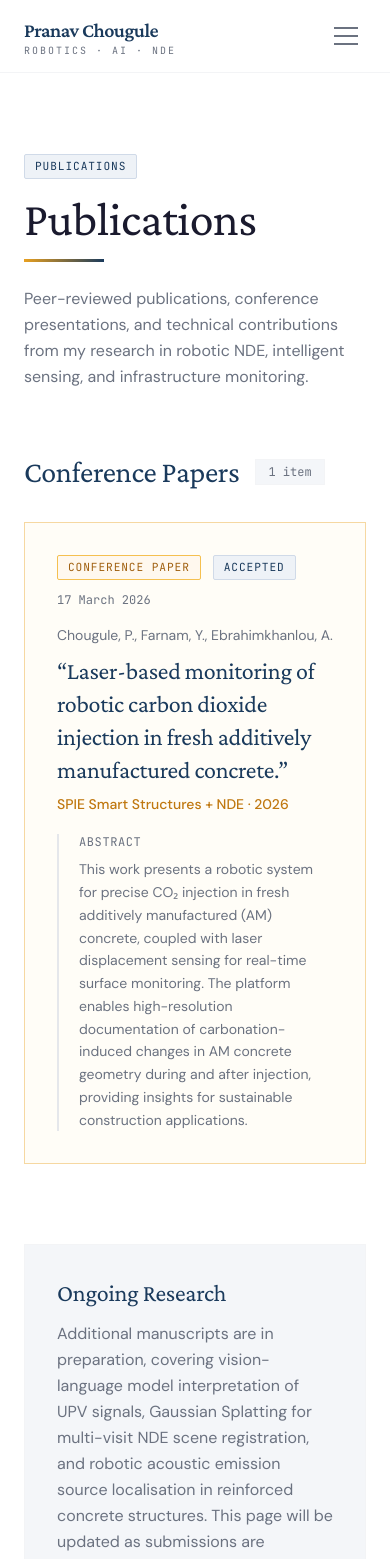
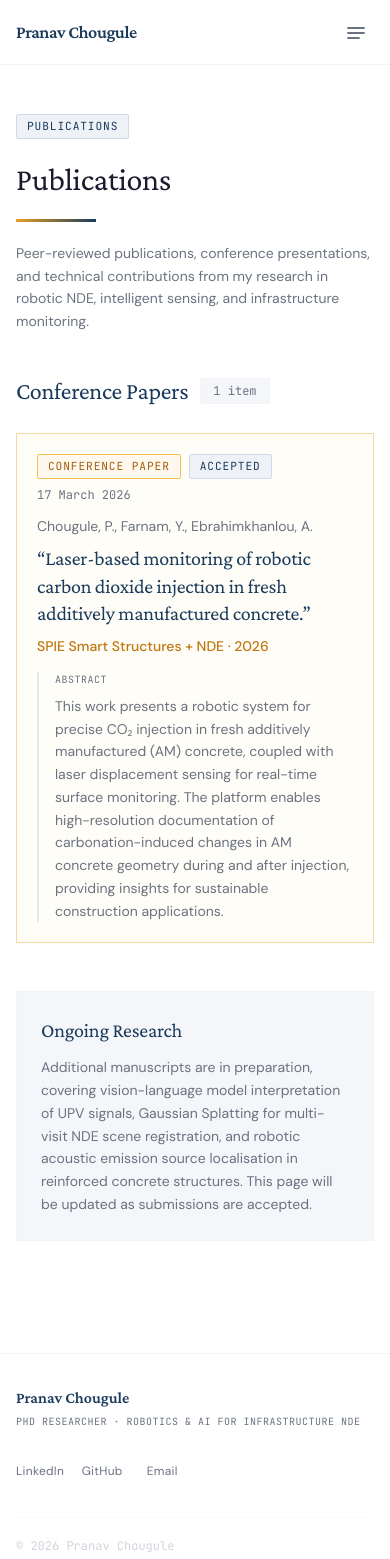
Before and after one commit to pranavc2255/pranavchougule-site, a Next.js app: page /publications in a window 390 px wide. Shown: the top 1559 px of the page. Built offline with nearby package versions, Linux system fonts and the light colour scheme.

Commit message:
Add responsive mobile/desktop layout

```diff
--- a/src/app/globals.css
+++ b/src/app/globals.css
@@ -11,13 +11,24 @@
   --mist:    #f4f6f9;
 }
 
-html { scroll-behavior: smooth; }
+/* ── Base ── */
+html {
+  scroll-behavior: smooth;
+  -webkit-text-size-adjust: 100%; /* prevent iOS font bump on orientation change */
+}
 
 body {
   font-family: 'DM Sans', system-ui, sans-serif;
   color: var(--ink);
   background: #ffffff;
   -webkit-font-smoothing: antialiased;
+  /* prevent horizontal scroll on mobile */
+  overflow-x: hidden;
+  width: 100%;
+}
+
+*, *::before, *::after {
+  box-sizing: border-box;
 }
 
 h1, h2, h3, h4 {
@@ -25,14 +36,20 @@ h1, h2, h3, h4 {
   letter-spacing: -0.01em;
 }
 
-/* Accent rule */
+/* ── Responsive fluid type scale ── */
+/* Mobile-first: base sizes, then scale up at md breakpoint */
+h1 { font-size: clamp(2rem, 6vw, 3.75rem); }
+h2 { font-size: clamp(1.5rem, 4vw, 2.25rem); }
+h3 { font-size: clamp(1.15rem, 3vw, 1.5rem); }
+
+/* ── Accent rule ── */
 .accent-rule {
   height: 3px;
   background: linear-gradient(90deg, var(--saffron) 0%, var(--navy) 100%);
   border: none;
 }
 
-/* Tag badge */
+/* ── Tag badge ── */
 .tag {
   font-family: 'JetBrains Mono', monospace;
   font-size: 0.7rem;
@@ -43,6 +60,7 @@ h1, h2, h3, h4 {
   background: #eef2f7;
   color: var(--navy);
   border: 1px solid #d0dae8;
+  white-space: nowrap;
 }
 
 .tag-saffron {
@@ -51,13 +69,13 @@ h1, h2, h3, h4 {
   border-color: #f5c050;
 }
 
-/* Prose improvements */
+/* ── Prose ── */
 .prose-academic p {
   line-height: 1.85;
-  font-size: 1.05rem;
+  font-size: clamp(0.95rem, 2vw, 1.05rem);
 }
 
-/* Nav underline hover */
+/* ── Nav underline ── */
 .nav-link {
   position: relative;
 }
@@ -76,7 +94,8 @@ h1, h2, h3, h4 {
   width: 100%;
 }
 
-/* Card hover */
+/* ── Card hover (desktop only — no sticky hover on touch) ── */
+@media (hover: hover) and (pointer: fine) {
   .research-card {
     transition: transform 0.2s ease, box-shadow 0.2s ease;
   }
@@ -84,8 +103,18 @@ h1, h2, h3, h4 {
     transform: translateY(-3px);
     box-shadow: 0 12px 40px rgba(26,58,92,0.12);
   }
+}
 
-/* Scroll fade-in utility */
+/* ── Mobile menu slide animation ── */
+@keyframes slideDown {
+  from { opacity: 0; transform: translateY(-8px); }
+  to   { opacity: 1; transform: translateY(0); }
+}
+.mobile-menu-open {
+  animation: slideDown 0.2s ease forwards;
+}
+
+/* ── Reveal on scroll ── */
 .reveal {
   opacity: 0;
   transform: translateY(16px);
@@ -95,3 +124,19 @@ h1, h2, h3, h4 {
   opacity: 1;
   transform: translateY(0);
 }
+
+/* ── Safe area insets (notch/home-bar on iOS) ── */
+@supports (padding: max(0px)) {
+  .safe-bottom { padding-bottom: max(1rem, env(safe-area-inset-bottom)); }
+  .safe-x      { padding-left: max(1.5rem, env(safe-area-inset-left));
+                 padding-right: max(1.5rem, env(safe-area-inset-right)); }
+}
+
+/* ── Touch target minimum ── */
+.touch-target {
+  min-height: 44px;
+  min-width: 44px;
+  display: flex;
+  align-items: center;
+  justify-content: center;
+}
--- a/src/app/layout.tsx
+++ b/src/app/layout.tsx
@@ -2,6 +2,12 @@ import type { Metadata } from 'next'
 import './globals.css'
 import Nav from '@/components/Nav'
 import Footer from '@/components/Footer'
+
+export const viewport = {
+  width: 'device-width',
+  initialScale: 1,
+  maximumScale: 5,
+}
 
 export const metadata: Metadata = {
   title: 'Pranav Chougule — Robotics & AI for Infrastructure NDE',
--- a/src/app/publications/page.tsx
+++ b/src/app/publications/page.tsx
@@ -2,7 +2,7 @@ import type { Metadata } from 'next'
 
 export const metadata: Metadata = {
   title: 'Publications — Pranav Chougule',
-  description: 'Publications and presentations by Pranav Chougule in robotics, NDE, and AI.'
+  description: 'Publications and presentations by Pranav Chougule.'
 }
 
 const publications = [
@@ -14,7 +14,6 @@ const publications = [
     title: 'Laser-based monitoring of robotic carbon dioxide injection in fresh additively manufactured concrete.',
     venue: 'SPIE Smart Structures + NDE',
     date: '17 March 2026',
-    doi: null,
     highlight: true,
     abstract: 'This work presents a robotic system for precise CO₂ injection in fresh additively manufactured (AM) concrete, coupled with laser displacement sensing for real-time surface monitoring. The platform enables high-resolution documentation of carbonation-induced changes in AM concrete geometry during and after injection, providing insights for sustainable construction applications.'
   },
@@ -22,56 +21,45 @@ const publications = [
 
 export default function PublicationsPage() {
   return (
-    <div className="max-w-6xl mx-auto px-6 py-20">
+    <div className="max-w-6xl mx-auto px-4 sm:px-6 py-12 md:py-20">
       {/* Header */}
-      <div className="mb-16">
+      <div className="mb-10 md:mb-16">
         <span className="tag mb-4 inline-block">Publications</span>
-        <h1 className="font-serif text-5xl text-ink mb-4">Publications</h1>
-        <hr className="accent-rule w-20 mb-6" />
-        <p className="font-sans text-base text-stone max-w-2xl leading-relaxed">
+        <h1 className="font-serif text-ink mb-4">Publications</h1>
+        <hr className="accent-rule w-20 mb-5 md:mb-6" />
+        <p className="font-sans text-sm md:text-base text-stone max-w-2xl leading-relaxed">
           Peer-reviewed publications, conference presentations, and technical contributions
           from my research in robotic NDE, intelligent sensing, and infrastructure monitoring.
         </p>
       </div>
 
-      {/* Conference Papers */}
-      <div className="mb-20">
-        <div className="flex items-center gap-4 mb-8">
-          <h2 className="font-serif text-3xl text-navy">Conference Papers</h2>
+      {/* List */}
+      <div className="mb-12 md:mb-20">
+        <div className="flex flex-wrap items-center gap-3 mb-6 md:mb-8">
+          <h2 className="font-serif text-navy">Conference Papers</h2>
           <span className="font-mono text-xs text-stone bg-mist border border-gray-100 px-3 py-1">
             {publications.length} item{publications.length !== 1 ? 's' : ''}
           </span>
         </div>
 
-        <div className="space-y-6">
+        <div className="space-y-5 md:space-y-6">
           {publications.map((pub, i) => (
-            <div key={i} className={`research-card border p-8 ${pub.highlight ? 'border-saffron/40 bg-[#fffdf7]' : 'border-gray-100 bg-white'}`}>
-              {/* Meta row */}
-              <div className="flex flex-wrap items-center gap-3 mb-4">
+            <div key={i} className={`research-card border p-5 md:p-8 ${pub.highlight ? 'border-saffron/40 bg-[#fffdf7]' : 'border-gray-100 bg-white'}`}>
+              <div className="flex flex-wrap items-center gap-2 md:gap-3 mb-3 md:mb-4">
                 <span className={`tag ${pub.highlight ? 'tag-saffron' : ''}`}>{pub.type}</span>
                 <span className="tag bg-green-50 text-green-800 border-green-200">{pub.status}</span>
                 <span className="font-mono text-xs text-stone">{pub.date}</span>
               </div>
-
-              {/* Authors */}
-              <p className="font-sans text-sm text-stone mb-2 leading-relaxed">
-                {pub.authors}
-              </p>
-
-              {/* Title */}
-              <h3 className="font-serif text-2xl text-navy mb-2 leading-snug">
+              <p className="font-sans text-sm text-stone mb-2 leading-relaxed">{pub.authors}</p>
+              <h3 className="font-serif text-xl md:text-2xl text-navy mb-2 leading-snug">
                 &ldquo;{pub.title}&rdquo;
               </h3>
-
-              {/* Venue */}
-              <p className="font-sans text-sm font-medium text-saffron-dark mb-5">
+              <p className="font-sans text-sm font-medium text-saffron-dark mb-4 md:mb-5">
                 {pub.venue} · {pub.year}
               </p>
-
-              {/* Abstract */}
               {pub.abstract && (
-                <div className="border-l-2 border-gray-200 pl-5">
-                  <p className="font-mono text-xs text-stone uppercase tracking-wider mb-2">Abstract</p>
+                <div className="border-l-2 border-gray-200 pl-4 md:pl-5">
+                  <p className="font-mono text-[10px] md:text-xs text-stone uppercase tracking-wider mb-2">Abstract</p>
                   <p className="font-sans text-sm text-stone leading-relaxed">{pub.abstract}</p>
                 </div>
               )}
@@ -80,10 +68,10 @@ export default function PublicationsPage() {
         </div>
       </div>
 
-      {/* Note on ongoing work */}
-      <div className="bg-mist border border-gray-100 p-8">
-        <h3 className="font-serif text-2xl text-navy mb-3">Ongoing Research</h3>
-        <p className="font-sans text-base text-stone leading-relaxed">
+      {/* Ongoing */}
+      <div className="bg-mist border border-gray-100 p-6 md:p-8">
+        <h3 className="font-serif text-xl md:text-2xl text-navy mb-3">Ongoing Research</h3>
+        <p className="font-sans text-sm md:text-base text-stone leading-relaxed">
           Additional manuscripts are in preparation, covering vision-language model interpretation
           of UPV signals, Gaussian Splatting for multi-visit NDE scene registration, and
           robotic acoustic emission source localisation in reinforced concrete structures.
--- a/src/components/Footer.tsx
+++ b/src/components/Footer.tsx
@@ -1,30 +1,41 @@
 export default function Footer() {
   return (
-    <footer className="border-t border-gray-100 bg-white mt-24">
-      <div className="max-w-6xl mx-auto px-6 py-10 flex flex-col md:flex-row items-center justify-between gap-4">
+    <footer className="border-t border-gray-100 bg-white mt-16 md:mt-24 safe-bottom">
+      <div className="max-w-6xl mx-auto px-4 sm:px-6 py-8 md:py-10">
+        {/* Top row */}
+        <div className="flex flex-col sm:flex-row sm:items-center sm:justify-between gap-5 mb-6">
           <div>
             <p className="font-serif text-base text-navy font-semibold">Pranav Chougule</p>
-          <p className="font-mono text-xs text-stone tracking-wider uppercase mt-1">
+            <p className="font-mono text-[10px] text-stone tracking-wider uppercase mt-1">
               PhD Researcher · Robotics & AI for Infrastructure NDE
             </p>
           </div>
-        <div className="flex items-center gap-6">
-          <a href="https://www.linkedin.com/in/pranavc2255/" target="_blank" rel="noopener noreferrer"
-             className="font-sans text-xs text-stone hover:text-navy transition-colors tracking-wide">
+          <div className="flex flex-wrap items-center gap-4 sm:gap-6">
+            <a href="https://www.linkedin.com/in/pranavc2255/"
+               target="_blank" rel="noopener noreferrer"
+               className="font-sans text-xs text-stone hover:text-navy transition-colors tracking-wide touch-target">
               LinkedIn
             </a>
-          <a href="https://github.com/pranavc2255/" target="_blank" rel="noopener noreferrer"
-             className="font-sans text-xs text-stone hover:text-navy transition-colors tracking-wide">
+            <a href="https://github.com/pranavc2255/"
+               target="_blank" rel="noopener noreferrer"
+               className="font-sans text-xs text-stone hover:text-navy transition-colors tracking-wide touch-target">
               GitHub
             </a>
             <a href="mailto:pranavc2204@gmail.com"
-             className="font-sans text-xs text-stone hover:text-navy transition-colors tracking-wide">
+               className="font-sans text-xs text-stone hover:text-navy transition-colors tracking-wide touch-target">
               Email
             </a>
           </div>
+        </div>
+        {/* Bottom row */}
+        <div className="border-t border-gray-50 pt-5 flex flex-col sm:flex-row sm:items-center sm:justify-between gap-2">
           <p className="font-mono text-xs text-gray-300">
             © {new Date().getFullYear()} Pranav Chougule
           </p>
+          <p className="font-mono text-xs text-gray-300">
+            Drexel University · Philadelphia, PA
+          </p>
+        </div>
       </div>
     </footer>
   )
--- a/src/components/Nav.tsx
+++ b/src/components/Nav.tsx
@@ -1,7 +1,7 @@
 'use client'
 import Link from 'next/link'
 import { usePathname } from 'next/navigation'
-import { useState } from 'react'
+import { useState, useEffect, useRef } from 'react'
 
 const links = [
   { href: '/',             label: 'Home' },
@@ -14,27 +14,53 @@ const links = [
 export default function Nav() {
   const pathname = usePathname()
   const [open, setOpen] = useState(false)
+  const menuRef = useRef<HTMLDivElement>(null)
+
+  // Close on route change
+  useEffect(() => { setOpen(false) }, [pathname])
+
+  // Close on outside click
+  useEffect(() => {
+    if (!open) return
+    const handler = (e: MouseEvent) => {
+      if (menuRef.current && !menuRef.current.contains(e.target as Node)) {
+        setOpen(false)
+      }
+    }
+    document.addEventListener('mousedown', handler)
+    return () => document.removeEventListener('mousedown', handler)
+  }, [open])
+
+  // Prevent body scroll when menu open
+  useEffect(() => {
+    document.body.style.overflow = open ? 'hidden' : ''
+    return () => { document.body.style.overflow = '' }
+  }, [open])
 
   return (
-    <header className="sticky top-0 z-50 bg-white/95 backdrop-blur-sm border-b border-gray-100">
-      <div className="max-w-6xl mx-auto px-6 py-4 flex items-center justify-between">
-        {/* Logo / name */}
-        <Link href="/" className="flex flex-col leading-none group">
-          <span className="font-serif text-xl font-semibold text-navy tracking-tight group-hover:text-navy-light transition-colors">
+    <header
+      ref={menuRef}
+      className="sticky top-0 z-50 bg-white/95 backdrop-blur-sm border-b border-gray-100"
+    >
+      <div className="max-w-6xl mx-auto px-4 sm:px-6 h-16 flex items-center justify-between">
+
+        {/* ── Logo ── */}
+        <Link href="/" className="flex flex-col leading-none group min-w-0">
+          <span className="font-serif text-lg sm:text-xl font-semibold text-navy tracking-tight group-hover:text-navy-light transition-colors truncate">
             Pranav Chougule
           </span>
-          <span className="font-mono text-[10px] text-stone tracking-widest uppercase mt-0.5">
+          <span className="font-mono text-[9px] sm:text-[10px] text-stone tracking-widest uppercase mt-0.5 hidden xs:block">
             Robotics · AI · NDE
           </span>
         </Link>
 
-        {/* Desktop nav */}
-        <nav className="hidden md:flex items-center gap-8">
+        {/* ── Desktop nav ── */}
+        <nav className="hidden md:flex items-center gap-6 lg:gap-8">
           {links.map(l => (
             <Link
               key={l.href}
               href={l.href}
-              className={`nav-link font-sans text-sm font-medium tracking-wide pb-0.5 transition-colors ${
+              className={`nav-link font-sans text-sm font-medium tracking-wide pb-0.5 transition-colors whitespace-nowrap ${
                 pathname === l.href ? 'text-navy active' : 'text-stone hover:text-navy'
               }`}
             >
@@ -43,35 +69,81 @@ export default function Nav() {
           ))}
         </nav>
 
-        {/* Mobile toggle */}
+        {/* ── Mobile hamburger button ── */}
         <button
-          className="md:hidden p-2 text-stone hover:text-navy"
+          className="touch-target md:hidden text-stone hover:text-navy transition-colors rounded-sm focus:outline-none focus:ring-2 focus:ring-navy/30 -mr-1"
           onClick={() => setOpen(!open)}
-          aria-label="Toggle menu"
+          aria-label={open ? 'Close menu' : 'Open menu'}
+          aria-expanded={open}
+          aria-controls="mobile-menu"
         >
-          <div className="space-y-1.5">
-            <span className={`block h-0.5 w-6 bg-current transition-all ${open ? 'rotate-45 translate-y-2' : ''}`}/>
-            <span className={`block h-0.5 w-6 bg-current transition-all ${open ? 'opacity-0' : ''}`}/>
-            <span className={`block h-0.5 w-6 bg-current transition-all ${open ? '-rotate-45 -translate-y-2' : ''}`}/>
-          </div>
+          <svg
+            width="22" height="22"
+            viewBox="0 0 22 22"
+            fill="none"
+            stroke="currentColor"
+            strokeWidth="1.8"
+            strokeLinecap="round"
+          >
+            {open ? (
+              <>
+                <line x1="4" y1="4" x2="18" y2="18"
+                  style={{ transition: 'all 0.2s' }}/>
+                <line x1="18" y1="4" x2="4" y2="18"
+                  style={{ transition: 'all 0.2s' }}/>
+              </>
+            ) : (
+              <>
+                <line x1="3" y1="7"  x2="19" y2="7"  />
+                <line x1="3" y1="12" x2="19" y2="12" />
+                <line x1="3" y1="17" x2="14" y2="17" />
+              </>
+            )}
+          </svg>
         </button>
       </div>
 
-      {/* Mobile menu */}
+      {/* ── Mobile menu panel ── */}
       {open && (
-        <div className="md:hidden border-t border-gray-100 bg-white">
-          {links.map(l => (
+        <div
+          id="mobile-menu"
+          className="mobile-menu-open md:hidden border-t border-gray-100 bg-white shadow-lg"
+        >
+          <nav className="max-w-6xl mx-auto px-4 py-3 flex flex-col">
+            {links.map((l, i) => (
               <Link
                 key={l.href}
                 href={l.href}
-              onClick={() => setOpen(false)}
-              className={`block px-6 py-3 text-sm font-medium border-b border-gray-50 ${
-                pathname === l.href ? 'text-navy bg-mist' : 'text-stone hover:text-navy hover:bg-mist'
-              }`}
+                className={`
+                  flex items-center justify-between
+                  px-3 py-3.5
+                  font-sans text-[15px] font-medium
+                  border-b border-gray-50 last:border-0
+                  transition-colors rounded-sm
+                  ${pathname === l.href
+                    ? 'text-navy bg-mist'
+                    : 'text-stone hover:text-navy hover:bg-gray-50'
+                  }
+                `}
+                style={{ animationDelay: `${i * 0.04}s` }}
               >
-              {l.label}
+                <span>{l.label}</span>
+                {pathname === l.href && (
+                  <span className="w-1.5 h-1.5 rounded-full bg-saffron shrink-0" />
+                )}
               </Link>
             ))}
+
+            {/* Contact CTA in mobile menu */}
+            <div className="pt-4 pb-2 px-3">
+              <a
+                href="mailto:pranavc2204@gmail.com"
+                className="block text-center font-sans text-sm font-medium text-white bg-navy py-3 px-4 hover:bg-navy-light transition-colors"
+              >
+                pranavc2204@gmail.com
+              </a>
+            </div>
+          </nav>
         </div>
       )}
     </header>
```
Also changed, not shown: src/app/background/page.tsx (+20 -19 lines), src/app/contact/page.tsx (+21 -21 lines), src/app/page.tsx (+76 -67 lines), src/app/research/page.tsx (+25 -27 lines). Lines whose indentation alone changed are shown as unchanged.
